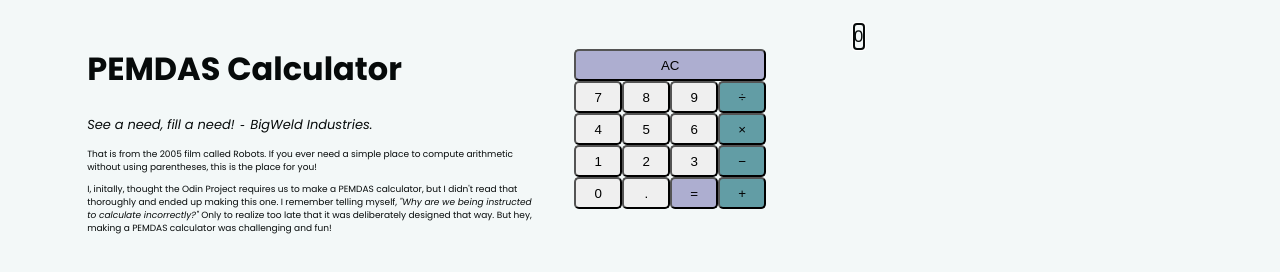
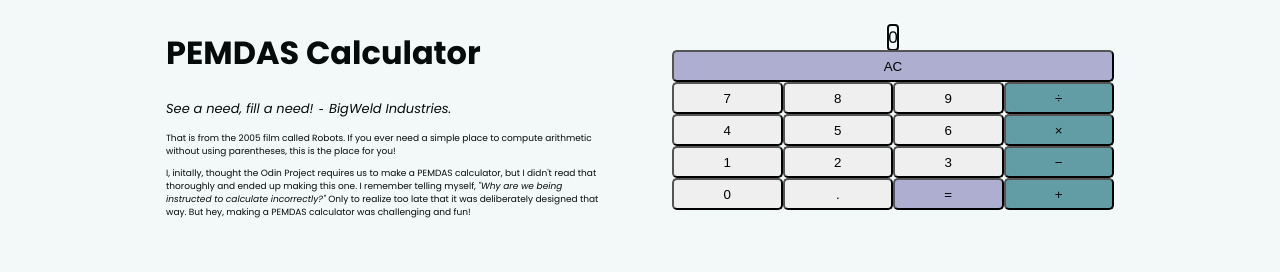
Before and after one commit to RiceWater/Project-Calculator, a plain HTML site: page index.html in a window 1280 px wide. Drawn offline with Linux system fonts and the light colour scheme.

Commit message:
Fix Calculator Size and NaN output" -m "Calculator size now takes roughly 45% of width of the right side of the screen.
Also, prevented NaN output when user only entered the period.

```diff
--- a/index.css
+++ b/index.css
@@ -20,7 +20,7 @@ p{
 .wrapper{
     display: flex;
     align-content: center;
-    width: 90%;
+    width: 75%;
     margin: auto;
 
 }
@@ -33,37 +33,41 @@ p{
 }
 
 .left_column{
-    flex-basis: 40%;
-    margin: 1em 1em;
+    width: 50%;
+    margin: 0 2em 0 0;
 }
 .right_column{
-    flex-basis: 50%;
-    margin: 1em 1em;
+    width: 50%;
+    margin: 0 0 0 2em;
+    display: flex;
+    align-items: center;
+
 }
 
 .output_row{
     outline: auto;
 }
 .grid_table{
+    width: 100%;
     display: flex;
     flex-direction: column;
     align-items: center;
-    /* align-content: center; */
 }
 
 .grid_row{
+    width: 100%;
     display: flex;
-    width: 100%;
+
 }
 
 button{
-    width: 3rem;
+    width: 25%;
     height: 2rem;
     border-radius: 5px;
 }
 
 .resetter{
-    width: 12rem;
+    width: 100%;
 }
 
 .symbol{
--- a/index.html
+++ b/index.html
@@ -34,7 +34,8 @@
                     a PEMDAS calculator was challenging and fun!
                 </p>
             </div>
-            <div class="grid_table right_column">
+            <div class="right_column">
+                <div class="grid_table">
                     <div class="output_row">
                         <div class="output">0</div>
                     </div>
@@ -66,6 +67,9 @@
                         <button class="input_button symbol">&plus;</button>
                     </div>
                 </div>
+
+
+            </div>
         </div>
     </body>
 </html>
--- a/index.js
+++ b/index.js
@@ -101,6 +101,9 @@ calculator.addEventListener("click", (e) => {
                 equation += text;
                 display.textContent = equation;
             }
+            else if (display.textContent == "."){
+                display.textContent = "0."
+            }
 
             display.textContent = calculate(display.textContent);
             coefficient = display.textContent;
```
Lines whose indentation alone changed are shown as unchanged.
